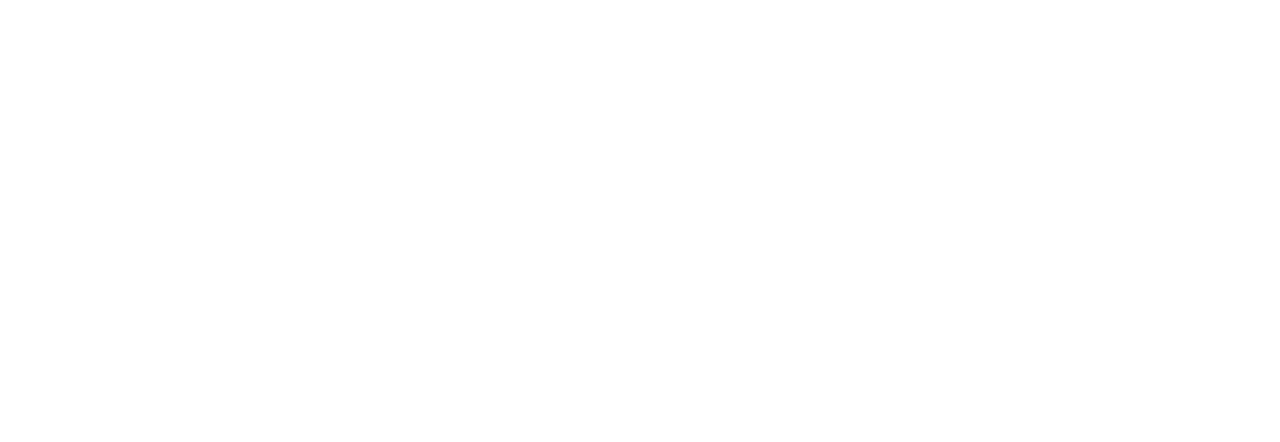
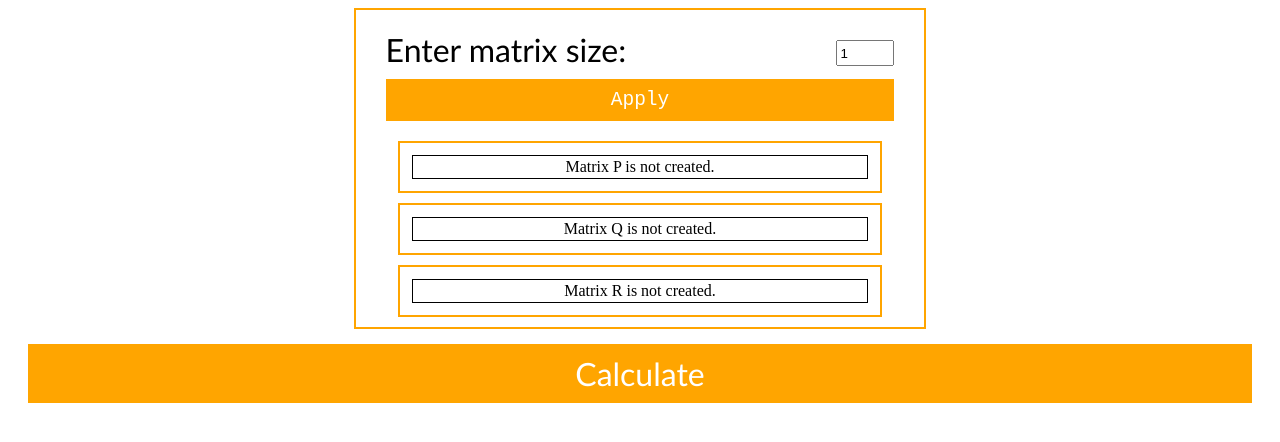
Before and after one commit to maxim-maidan/matrix_relations, a plain HTML site: page index.html in a window 1280 px wide. Drawn offline with Linux system fonts and the light colour scheme.

Commit message:
feature: add interface

```diff
--- a/index.html
+++ b/index.html
@@ -1,12 +1,41 @@
 <!DOCTYPE html>
 <html lang="en">
+
 <head>
     <meta charset="UTF-8">
     <meta name="viewport" content="width=device-width, initial-scale=1.0">
     <link rel="stylesheet" href="css/index.css">
     <title>Matrix Relations</title>
 </head>
+
 <body>
+    <div class="full flex fd-row jc-sa wrap">
+        <div class="wall">
+            <div class="wall__form flex fd-row jc-sb wrap">
+                <p class="wall__title title">Enter matrix size:</p>
+                <input type="number" id="wallSize" class="wall__input input" value="1">
+                <button class="wall__apply subtitle button" onclick="generateWall()">Apply</button>
+            </div>
+            <table class="table" id="matrixP">
+                <tr class="table__row">
+                    <td class="table__elem">Matrix P is not created.</td>
+                </tr>
+            </table>
+            <table class="table" id="matrixQ">
+                <tr class="table__row">
+                    <td class="table__elem">Matrix Q is not created.</td>
+                </tr>
+            </table>
+            <table class="table" id="matrixR">
+                <tr class="table__row">
+                    <td class="table__elem">Matrix R is not created.</td>
+                </tr>
+            </table>
+        </div>
+        <p class="answer subtitle" id="answer"> </p>
+        <button class="button button__calculate title" onclick="calculateRelations()">Calculate</button>
+    </div>
     <script src="index.js"></script>
 </body>
+
 </html>
--- a/index.js
+++ b/index.js
@@ -1,3 +1,50 @@
+const getElementById = id => document.getElementById(id);
+const getValueById = id => getElementById(id).value;
+let matrixP = [], matrixQ = [], matrixR = [];
+function Matrix() {
+    this.P = [];
+    this.R = [];
+    this.Q = [];
+}
+let matrix = new Matrix();
+function generateWall() {
+    wallSize = getValueById('wallSize');
+    let tableP = ``, tableR = ``, tableQ = ``;
+    for (let j = 0; j < wallSize; j++) {
+        matrix.P.push([]);
+        matrix.Q.push([]);
+        matrix.R.push([]);
+        tableP += `<tr class="table__row"> \n`;
+        tableR += `<tr class="table__row"> \n`;
+        tableQ += `<tr class="table__row"> \n`;
+        for (let i = 0; i < wallSize; i++) {
+            matrix.P[j][i] = 0;
+            matrix.Q[j][i] = 0;
+            matrix.R[j][i] = 0;
+            tableP += `<td class="table__elem" onclick="setActiveElement(${j}, ${i}, 'P')" id="${j}-${i}-P"></td>`
+            tableR += `<td class="table__elem" onclick="setActiveElement(${j}, ${i}, 'R')" id="${j}-${i}-R"></td>`
+            tableQ += `<td class="table__elem" onclick="setActiveElement(${j}, ${i}, 'Q')" id="${j}-${i}-Q"></td>`
+        }
+        tableP += `</tr>`;
+        tableR += `</tr>`;
+        tableQ += `</tr>`;
+    }
+    getElementById('matrixP').innerHTML = tableP;
+    getElementById('matrixR').innerHTML = tableR;
+    getElementById('matrixQ').innerHTML = tableQ;
+}
+function setActiveElement(row, col, mat) {
+    const id = row + "-" + col + "-" + mat;
+    const classList = getElementById(id).classList;
+    if (Array.from(classList).includes("table__elem--active")) {
+        classList.remove("table__elem--active")
+        matrix[mat][row][col] = 0;
+    }
+    else {
+        classList.add('table__elem--active')
+        matrix[mat][row][col] = 1;
+    }
+}
 function RelationMatrix(matrix) {
     this.matrix = matrix;
 
@@ -119,33 +166,33 @@
     }
 }
 
-let matrixP = [[1, 0, 0, 0, 0],
-[0, 1, 1, 0, 0],
-[0, 1, 0, 1, 0],
-[0, 0, 1, 0, 1],
-[0, 0, 0, 1, 0]],
+// let matrixP = [[1, 0, 0, 0, 0],
+// [0, 1, 1, 0, 0],
+// [0, 1, 0, 1, 0],
+// [0, 0, 1, 0, 1],
+// [0, 0, 0, 1, 0]],
 
-    matrixQ = [[0, 1, 0, 0, 0],
-    [0, 0, 0, 0, 0],
-    [0, 1, 0, 0, 0],
-    [0, 0, 0, 1, 0],
-    [0, 0, 1, 0, 0]],
+//     matrixQ = [[0, 1, 0, 0, 0],
+//     [0, 0, 0, 0, 0],
+//     [0, 1, 0, 0, 0],
+//     [0, 0, 0, 1, 0],
+//     [0, 0, 1, 0, 0]],
 
-    matrixR = [[0, 1, 0, 0, 0],
-    [0, 0, 1, 1, 1],
-    [0, 0, 0, 0, 0],
-    [0, 0, 0, 0, 1],
-    [0, 0, 0, 1, 0]];
+//     matrixR = [[0, 1, 0, 0, 0],
+//     [0, 0, 1, 1, 1],
+//     [0, 0, 0, 0, 0],
+//     [0, 0, 0, 0, 1],
+//     [0, 0, 0, 1, 0]];
 
+function calculateRelations() {
+    console.log(`Матриця P`);
+    console.log(matrix.P);
+    console.log(`Матриця Q`);
+    console.log(matrix.Q);
+    console.log(`Матриця R`);
+    console.log(matrix.R);
 
-console.log(`Матриця P`);
-console.log(matrixP);
-console.log(`Матриця Q`);
-console.log(matrixQ);
-console.log(`Матриця R`);
-console.log(matrixR);
-
-let matrix = new RelationMatrix();
+    let relation = new RelationMatrix();
 
     let arrayP = new relationArray();
     let arrayQ = new relationArray();
@@ -154,20 +201,20 @@
     let date = new Date();
     let matrixTimeStart = date.getTime();
 
-let pAndQ = matrix.matrixComposition(matrixP, matrixQ);
+    let pAndQ = relation.matrixComposition(matrix.P, matrix.Q);
 
-let d = matrix.matrixDuality(matrixR);
+    let d = relation.matrixDuality(matrix.R);
 
-let k = matrix.matrixDifference(pAndQ, d);
+    let k = relation.matrixDifference(pAndQ, d);
     let matrixTimeEnd = date.getTime();
     console.log(`Матриця, яка є результатом відношення`);
     console.log(k);
 
-console.log(`Час затрачений на виконання обчислень ${matrixTimeStart-matrixTimeEnd} мілісекунд`);
+    console.log(`Час затрачений на виконання обчислень ${matrixTimeStart - matrixTimeEnd} мілісекунд`);
 
-arrayP.toArray(matrixP);
-arrayQ.toArray(matrixQ);
-arrayR.toArray(matrixR);
+    arrayP.toArray(matrix.P);
+    arrayQ.toArray(matrix.Q);
+    arrayR.toArray(matrix.R);
     matrixTimeStart = date.getTime();
     console.log(`Представлення матриці P у вигляді перетинів:`);
     console.log(arrayP.getArray());
@@ -180,4 +227,5 @@
     console.log(`Представлення результату у вигляді перетинів:`);
     console.log(arrayResult.getArray());
     matrixTimeEnd = date.getTime();
-console.log(`Час затрачений на виконання обчислень ${matrixTimeStart-matrixTimeEnd} мілісекунд`);
+    console.log(`Час затрачений на виконання обчислень ${matrixTimeStart - matrixTimeEnd} мілісекунд`);
+}
--- a/index.scss
+++ b/index.scss
@@ -0,0 +1,90 @@
+.wall {
+    width: calc(45%);
+    height: auto;
+    border: 2px solid orange;
+
+    &__form {
+        padding: 0 30px;
+    }
+    &__title {
+        margin: 20px 0 0 0;
+    }
+    &__apply {
+        width: 100%;
+    }
+    &__input{
+        margin-top: 30px;
+    }
+}
+
+.flex {
+    display: flex;
+}
+.fd-row {
+    flex-direction: row;
+}
+.fd-column {
+    flex-direction: column;
+}
+.jc-sa {
+    justify-content: space-around;
+}
+.jc-sb {
+    justify-content: space-between;
+}
+.wrap {
+    flex-wrap: wrap;
+}
+.full {
+    width: 100%;
+    height: 100%;
+}
+.title {
+    font-size: 2em;
+    font-family: "Gill Sans", "Gill Sans MT", Calibri, "Trebuchet MS", sans-serif;
+    font-weight: 400;
+}
+.subtitle {
+    font-size: 1.5em;
+    font-family: monospace;
+    margin: 0 0 5px;
+}
+.button {
+    border: 0;
+    background-color: orange;
+    padding: 10px 0;
+    margin: 10px 0;
+    color: white;
+
+    &__calculate {
+        width: calc(100% - 40px);
+    }
+}
+.input {
+    width: 50px;
+    height: 20px;
+}
+.table {
+    width: 85%;
+    height: auto;
+    margin: 10px 7.5%;
+    padding: 10px;
+
+    border: 2px solid orange;
+    &__elem {
+        height: 20px;
+        width: auto;
+        border: 1px solid black;
+        text-align: center;
+
+        &--active {
+            background-color: orange;
+        }
+    }
+}
+.answer {
+    width: 100%;
+    color: orange;
+    text-align: center;
+    font-size: 3em;
+}
```
Also changed, not shown: css/index.css. Lines whose indentation alone changed are shown as unchanged.
